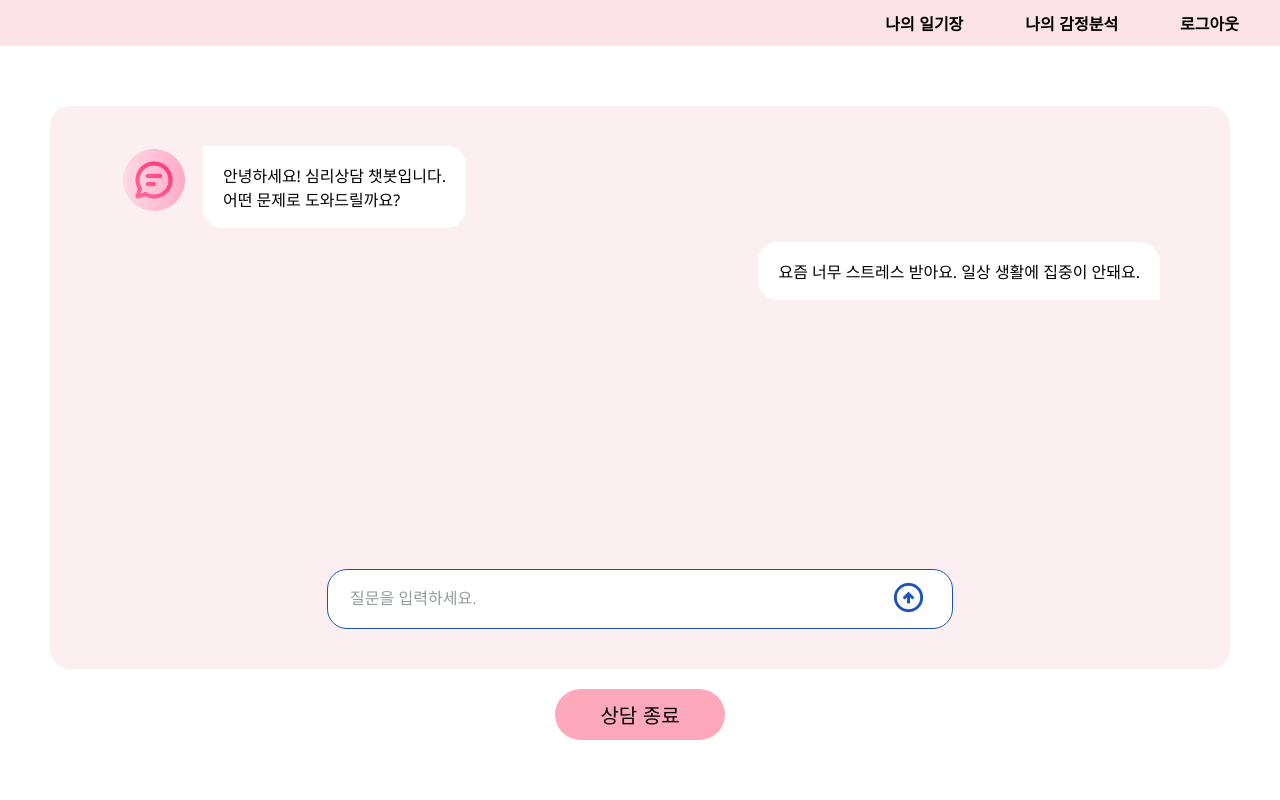
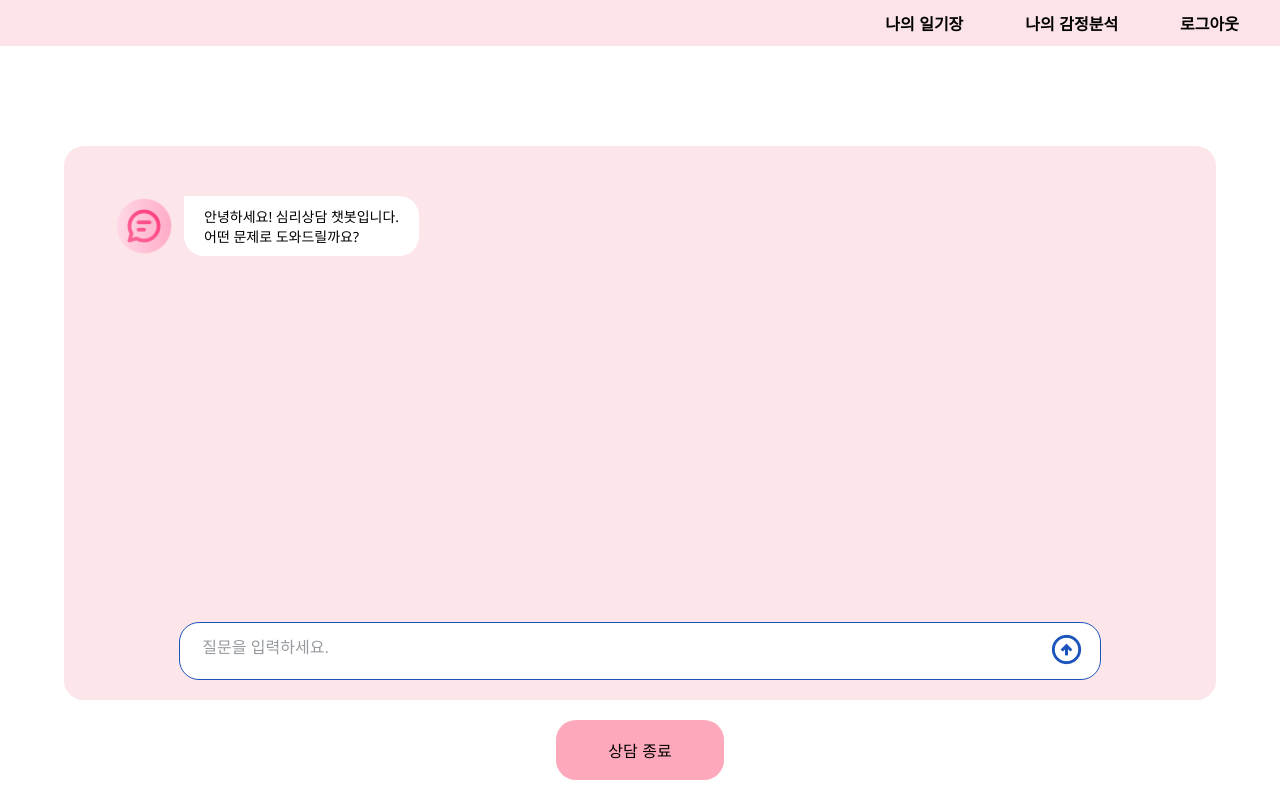
Before and after one commit to Seungkyu-Han/CapstoneDesign2, a React (Create React App) app in the folder frontend/stt_diary/: page /consulting in a window 1280 px wide. Built offline with nearby package versions, Linux system fonts and the light colour scheme.

Commit message:
fix: all new consulting page

```diff
--- a/frontend/stt_diary/src/routes/Consulting.css
+++ b/frontend/stt_diary/src/routes/Consulting.css
@@ -1,27 +1,110 @@
-.chat-container-wrapper {
-  padding: 60px 120px;
-  height: 100%;
-  display: flex;
-  flex-direction: column;
-  align-items: center;
+div {
   box-sizing: border-box;
 }
 
-.chat-container {
-  background: #F8D8DF66;
-  border-radius: 20px;
-  padding: 40px 70px;
+.chat-box-wrapper {
   width: 100%;
   height: 100%;
+  padding: 155px 0 100px 0;
+  flex-grow: 1;
+  display: flex;
+  align-items: center;
+  justify-content: center;
+  margin-top: -55px;
+}
+
+.chat-box-wrapper-inner {
+  width: 90%;
+  max-height: 750px;
+  height: 100%;
+}
+
+.chat-box {
+  max-height: 664px;
+  height: 100%;
+  background-color: #FCE6EA;
+  border-radius: 20px;
   position: relative;
 }
 
-.chat-container-inner {
-  margin-bottom: 50px;
+.chat-message-container-wrapper {
+  width: 100%;
+  height: 100%;
+  padding: 50px;
+  padding-bottom: 100px;
 }
 
+.chat-message-container {
+  width: 100%;
+  height: 100%;
+  overflow-y: scroll;
+}
+
+.chat-message-container::-webkit-scrollbar {
+  display: none;
+}
+
+.chat-message {
+  margin-bottom: 10px;
+}
+
+.chat-input-wrapper {
+  position: absolute;
+  bottom: 0;
+  left: 50%;
+  transform: translateX(-50%);
+  width: 100%;
+  padding: 20px 0;
+  background-color: #FCE6EA;
+  border-radius: 0 0 20px 20px;
+}
+
+.chat-input-wrap-inner {
+  background-color: #FFFFFF;
+  width: 80%;
+  border: 1px solid #1C54BB;
+  border-radius: 20px;
+  height: 58px;
+  padding: 13px 20px;
+  padding-right: 70px;
+  text-align: left;
+  position: relative;
+  margin: auto;
+}
+
+#chat-input {
+  width: 100%;
+  font-size: 16px;
+  border: none;
+  outline: none;
+}
+
+#submit-btn {
+  background: none;
+  border: none;
+  position: absolute;
+  right: 10px;
+  top: 50%;
+  transform: translateY(-50%);
+}
+
+.exit-btn-wrapper {
+  height: 86px;
+  padding-top: 20px;
+}
+
+#exit-btn {
+  font-size: 16px;
+  height: 60px;
+  width: 168px;
+  border-radius: 20px;
+  border: none;
+  background-color: #FDA9BB;
+}
+
+/* chat message */
 .chat {
-  margin-bottom: 14px;
+  margin-bottom: 10px;
 }
 
 .chat.bot {
@@ -32,6 +115,21 @@
   text-align: right;
 }
 
+.bot-profile {
+  height: 60px;
+  vertical-align: top;
+  margin-right: 10px;
+}
+
+.message {
+  display: inline-block;
+  max-width: 60%;
+  background-color: white;
+  padding: 10px 20px;
+  font-size: 14px;
+  text-align: left;
+}
+
 .bot > .message {
   border-radius: 0 20px 20px 20px;
 }
@@ -40,89 +138,34 @@
   border-radius: 20px 20px 0 20px;
 }
 
-.message {
-  background-color: #FFFFFF;
-  display: inline-block;
-  vertical-align: top;
-  padding: 17px 20px;
-}
-
-.chat-profile {
-  width: 68px;
-  margin-right: 15px;
-}
-
-.chat-input-wrapper {
-  padding: 0 160px;
-  width: 70%;
-  box-sizing: border-box;
-  position: absolute;
-  left: 50%;
-  bottom: 40px;
-  transform: translateX(-50%);
-}
-
-.chat-input-inner {
-  position: relative;
-  width: 100%;
-  border: 1px solid #1C54BB;
-  display: flex;
-  border-radius: 20px;
-  padding: 5px 20px;
-  box-sizing: border-box;
-  background-color: white;
-}
-
-#chat-input {
-  font-size: 16px;
-  width: 100%;
-  height: 46px;
-  border: none;
-  outline: none;
-}
-
-#submit-btn {
-  background: none;
-  border: none;
-  margin-left: 12px;
-  cursor: pointer;
-}
-
-#exit-btn {
-  background-color: #FDA9BB;
-  border-radius: 30px;
-  border: none;
-  width: 170px;
-  height: 66px;
-  font-size: 20px;
-  margin-top: 20px;
-  cursor: pointer;
-}
-
-@media screen and (max-width: 1400px) {
-  .chat-input-wrapper {
-    padding: 0 100px;
-  }
-}
-
 @media screen and (max-width: 992px) {
-  .chat-container-wrapper {
+  .chat-box-wrapper {
+    width: 100%;
+    height: 100%;
     padding: 0;
+    padding-top: 55px;
+    margin-top: -55px;
   }
 
-  .chat-container {
+  .chat-box-wrapper-inner {
+    width: 100%;
+    height: 100%;
+    max-height: 100%;
+  }
+
+  .chat-box {
+    width: 100%;
+    height: 100%;
+    max-height: none;
     border-radius: 0;
   }
 
-  .chat-input-wrapper {
-    padding: 0 35px;
+  .exit-btn-wrapper {
+    display: none;
   }
 
-  .chat-profile {
-    width: 40px;
-  }
-
-  #exit-btn {
-    display: none;
+  .bot-profile {
+    height: 40px;
+    margin-right: 5px;
   }
 }
--- a/frontend/stt_diary/src/routes/Consulting.js
+++ b/frontend/stt_diary/src/routes/Consulting.js
@@ -1,47 +1,77 @@
-import { useState } from 'react';
+import { useEffect, useState } from 'react';
 import './Consulting.css';
 
 function Consulting() {
-  let [message, setMessage] = useState("");
+  let [message, setMessage] = useState([]);
+
+  useEffect(() => {
+    const target = document.getElementsByClassName('chat-message')[0];
+    const targetWrap = document.getElementsByClassName('chat-message-container')[0];
+    targetWrap.scrollTo({left: 0, top: target.offsetHeight, behavior: 'smooth'});
+  }, [message]);
 
   return (
-    <div className="chat-container-wrapper">
-      <div className='chat-container'>
-        <div className="chat-container-inner">
-          <div className="chat bot">
-            <img src={require("../assets/chat-profile.png")} alt='chat-profile' className='chat-profile'/>
-            <div className="message">
-              안녕하세요! 심리상담 챗봇입니다. <br/>어떤 문제로 도와드릴까요?
+    <div className='chat-box-wrapper'>
+      <div className='chat-box-wrapper-inner'>
+        <div className='chat-box'>
+          <div className='chat-message-container-wrapper'>
+            <div className='chat-message-container'>
+              <div className='chat-message'>
+                <div className='chat bot'>
+                  <img className='bot-profile' src={require('../assets/chat-profile.png')} alt='bot-profile' />
+                  <div className='message'>
+                    안녕하세요! 심리상담 챗봇입니다. <br/>
+                    어떤 문제로 도와드릴까요?
                   </div>
                 </div>
-          <div className="chat user">
-            <div className="message">
-              요즘 너무 스트레스 받아요. 일상 생활에 집중이 안돼요.
+                {
+                  message.map((item, i) => {
+                    return (
+                      <div className={'chat ' + item.role} key={i}>
+                        {
+                          item.role === 'bot' ?
+                            <img className='bot-profile' src={require('../assets/chat-profile.png')} alt='bot-profile'/> :
+                            null
+                        }
+                        <div className='message'>
+                          {item.content}
+                        </div>
+                      </div>
+                    )
+                  })
+                }
               </div>
             </div>
           </div>
           <div className='chat-input-wrapper'>
-          <div className='chat-input-inner'>
-            <input type='text' id='chat-input' placeholder='질문을 입력하세요.' onChange={(e) => {
-              setMessage(e.target.value);
-            }} onKeyDown={(e) => {
-              if (e.key === 'Enter') {
-                console.log(message);
-                e.target.value = "";
+            <div className='chat-input-wrap-inner'>
+              <input type='text' id='chat-input' placeholder='질문을 입력하세요.' onKeyUp={(e) => {
+                if (e.key === "Enter") {
+                  document.getElementById("submit-btn").click();
                 }
               }}/>
-            <button id='submit-btn'>
-              <img src={require('../assets/arrow_circle_up.png')} alt='arrow_circle_up' onClick={() => {
-                console.log(message);
-                document.getElementById("chat-input").value = "";
-              }}/>
+              <button id='submit-btn' onClick={() => {
+                let input = document.getElementById("chat-input");
+                const content = input.value;
+                if (content.length > 0) {
+                  let messageCopy = [...message];
+                  messageCopy.push({ role: "user", content: content });
+                  input.value = "";
+                  messageCopy.push({ role: "bot", content: "잘 모르겠어요." });  // 테스트 용 더미 메시지
+                  setMessage(messageCopy);
+                }
+              }}>
+                <img src={require('../assets/arrow_circle_up.png')} alt='arrow_circle_up' />
               </button>
             </div>
           </div>
         </div>
+        <div className='exit-btn-wrapper'>
           <button id='exit-btn'>
             상담 종료
           </button>
+        </div>
+      </div>
     </div>
   )
 }
```
Lines whose indentation alone changed are shown as unchanged.
